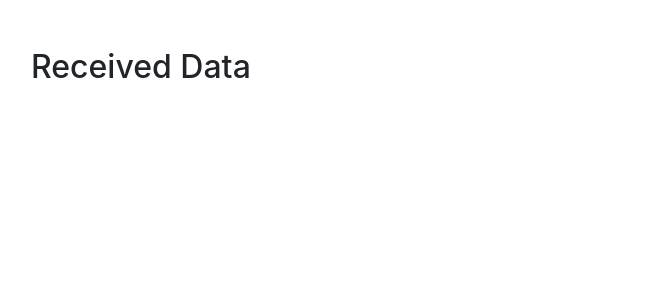
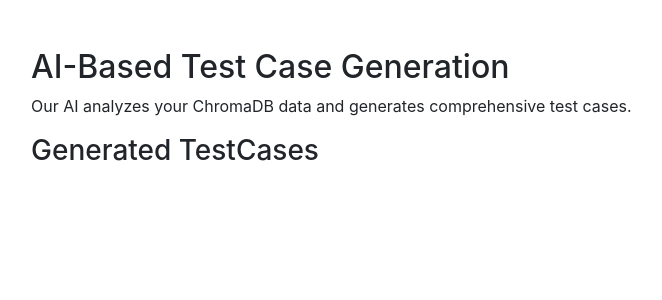
Before and after one commit to RindlamudiCaseware/testify-automator-ai, a React (Create React App) app in the folder frontend-demo/: page /test-cases in a window 1280 px wide. Shown: the top 300 px of the page, without its empty margins (51-713 px from the left). Built offline with nearby package versions, Linux system fonts and the light colour scheme.

Commit message:
testcase update

```diff
--- a/frontend-demo/src/module.js
+++ b/frontend-demo/src/module.js
@@ -56,15 +56,21 @@ const Module = () => {
 
         if (inputType === "file") {
         if (selectedFiles.length > 0) {
+            console.log(selectedFiles.length())
             Array.from(selectedFiles).forEach((file) => {
             formData.append("file", file);
             });
             apiUrl = "/api/generate-from-images"; // Image upload endpoint
         }
-        } else if (inputType === "userStory") {
+        }
+        else if (inputType === "userStory") {
+            console.log(userStory )
         formData.append("userStory", userStory);
         apiUrl = "/api/submit-story"; // User story endpoint
-        } else if (inputType === "url") {
+        }
+
+        else if (inputType === "url") {
+        console.log(url)
         formData.append("url", url);
         apiUrl = "/api/generate-from-url"; // URL submission endpoint
         }
@@ -221,10 +227,10 @@ const Module = () => {
                                             <div style={{ color: "#8b6ffe", fontWeight: "bold", fontSize: "30px" }}>
                                                 <h6> Upload your Test Data </h6>
                                             </div>
-                                            <div style={{ color: "#999", fontSize: "14px", marginBottom: "10px" }}>
+                                            <div style={{ color: "#999", fontSize: "14px", marginBottom: "5px" }}>
                                                 Drag & drop your files here or click to browse
                                             </div>
-                                            <div style={{ color: "#999", fontSize: "14px", marginBottom: "10px" }}>
+                                            <div style={{ color: "#999", fontSize: "14px", marginBottom: "5px" }}>
                                                 Maximum 20 files, up to 20MB each
                                             </div>
                                             <input
--- a/frontend-demo/src/test-cases.js
+++ b/frontend-demo/src/test-cases.js
@@ -7,7 +7,9 @@ const TestCases = () => {
 
     return (
         <div className="container mt-5">
-            <h2>Received Data</h2>
+            <h2>AI-Based Test Case Generation</h2>
+            <p> Our AI analyzes your ChromaDB data and generates comprehensive test cases. </p>
+            <h3> Generated TestCases </h3>
             <pre>{JSON.stringify(data, null, 2)}</pre>
         </div>
     );
```
